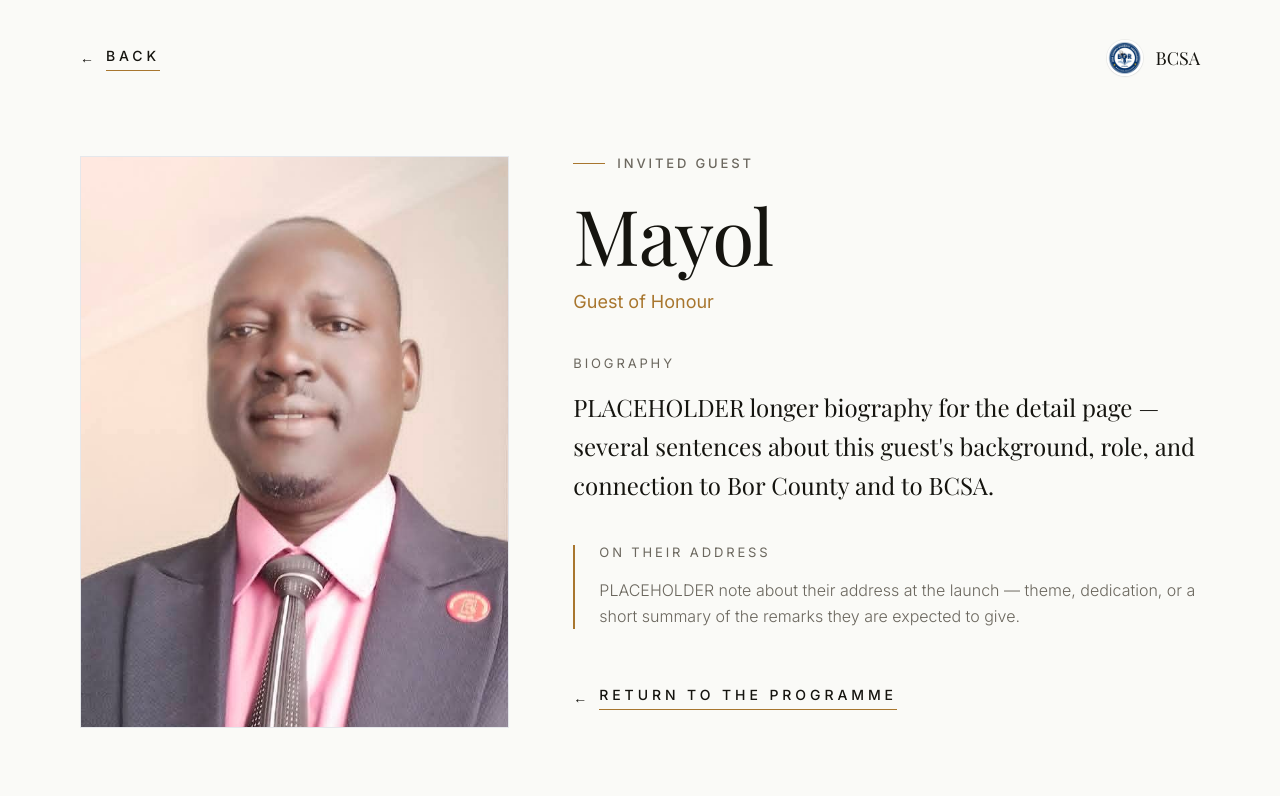
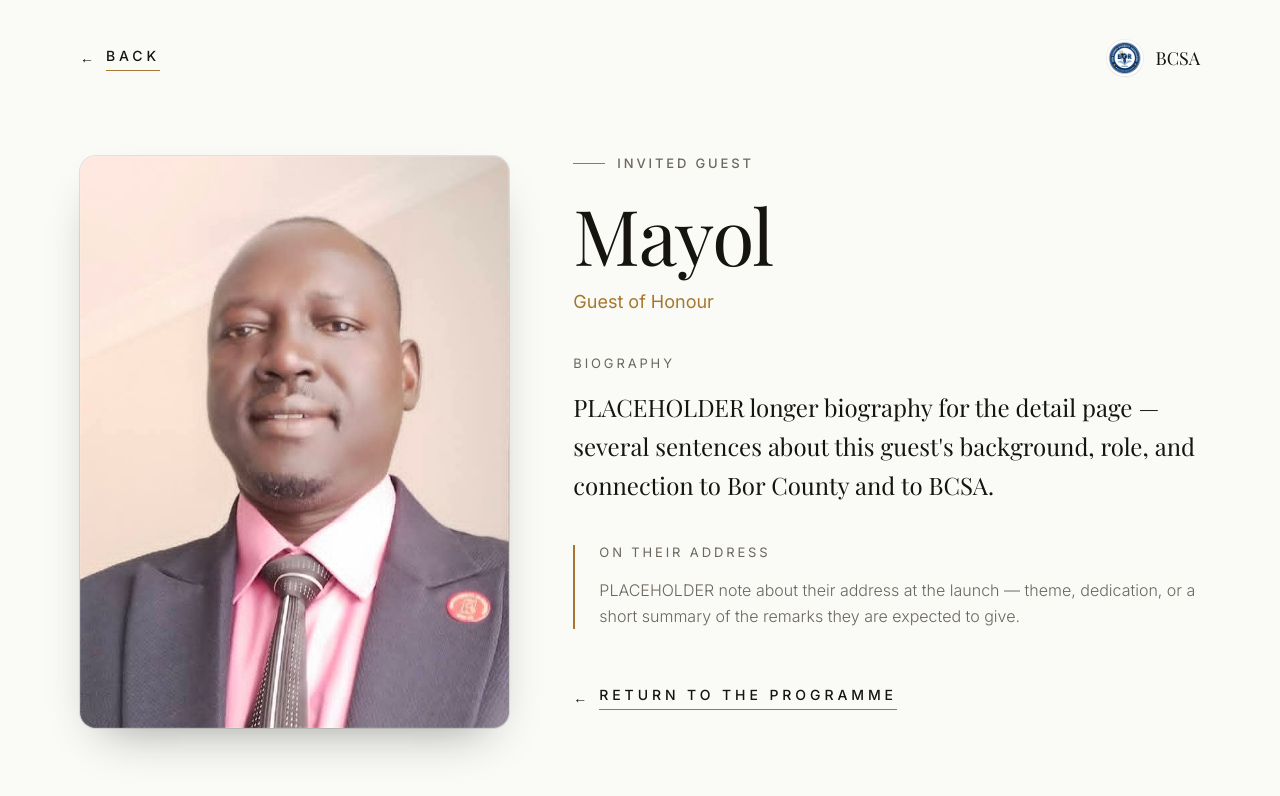
Before and after one commit to James-Jok-Akuei/Lauch_And_Inauguration_Of_BCSA, a React (Vite) app: page /#/guests/g1 in a window 1280 px wide. Shown: the top 796 px of the page. Built offline with nearby package versions, Linux system fonts and the light colour scheme.

Commit message:
Refine image treatment: curved edges, hairline frame, soft lifted shadow
Applied consistently to portraits, culture tiles, and video thumbnails for a
framed-print, editorial feel.

Co-Authored-By: Claude Opus 4.8 (1M context) <noreply@anthropic.com>

```diff
--- a/src/components/Portrait.jsx
+++ b/src/components/Portrait.jsx
@@ -1,10 +1,13 @@
 /* Portrait — a consistent, lazy-loaded portrait image in a fixed 3:4 frame.
  * Used by leadership, guest, and serving-Bor cards so every photo shares the
- * same ratio, hairline frame, and quiet hover lift.
+ * same ratio, softly curved corners, fine hairline frame, and soft lifted
+ * shadow — a framed-print feel that suits the editorial brand.
  */
 export default function Portrait({ src, alt, className = "", priority = false }) {
   return (
-    <div className={`relative aspect-[3/4] overflow-hidden bg-surface ${className}`}>
+    <div
+      className={`relative aspect-[3/4] overflow-hidden rounded-2xl bg-surface shadow-[0_22px_48px_-24px_rgba(21,20,15,0.45)] ring-1 ring-black/10 ${className}`}
+    >
       <img
         src={src}
         alt={alt}
@@ -12,10 +15,10 @@ export default function Portrait({ src, alt, className = "", priority = false })
         decoding="async"
         className="h-full w-full object-cover transition-transform duration-[1200ms] ease-editorial"
       />
-      {/* Hairline inner frame for the editorial, framed-print feel. */}
+      {/* Inset hairline highlight for the fine, framed-print edge. */}
       <span
         aria-hidden="true"
-        className="pointer-events-none absolute inset-0 border border-ink/5"
+        className="pointer-events-none absolute inset-0 rounded-2xl ring-1 ring-inset ring-white/10"
       />
     </div>
   );
--- a/src/components/VideoFacade.jsx
+++ b/src/components/VideoFacade.jsx
@@ -14,7 +14,7 @@ export default function VideoFacade({ youtubeId, title }) {
   const src = `https://www.youtube-nocookie.com/embed/${youtubeId}?autoplay=1&rel=0&modestbranding=1`;
 
   return (
-    <div className="group relative aspect-video w-full overflow-hidden bg-ink">
+    <div className="group relative aspect-video w-full overflow-hidden rounded-2xl bg-ink shadow-[0_22px_48px_-24px_rgba(21,20,15,0.5)] ring-1 ring-black/10">
       {active ? (
         <iframe
           className="absolute inset-0 h-full w-full"
--- a/src/sections/Culture.jsx
+++ b/src/sections/Culture.jsx
@@ -58,7 +58,7 @@ const Culture = forwardRef(function Culture(_props, ref) {
  * Height is viewport-based so a pair always fits neatly within the slide. */
 function Tile({ item }) {
   return (
-    <figure className="group relative h-[48vh] w-full overflow-hidden bg-ink sm:h-[56vh] lg:h-[60vh]">
+    <figure className="group relative h-[48vh] w-full overflow-hidden rounded-2xl bg-ink shadow-[0_22px_48px_-24px_rgba(21,20,15,0.5)] ring-1 ring-black/10 sm:h-[56vh] lg:h-[60vh]">
       <img
         src={item.photo}
         alt={item.caption || item.title}
```
